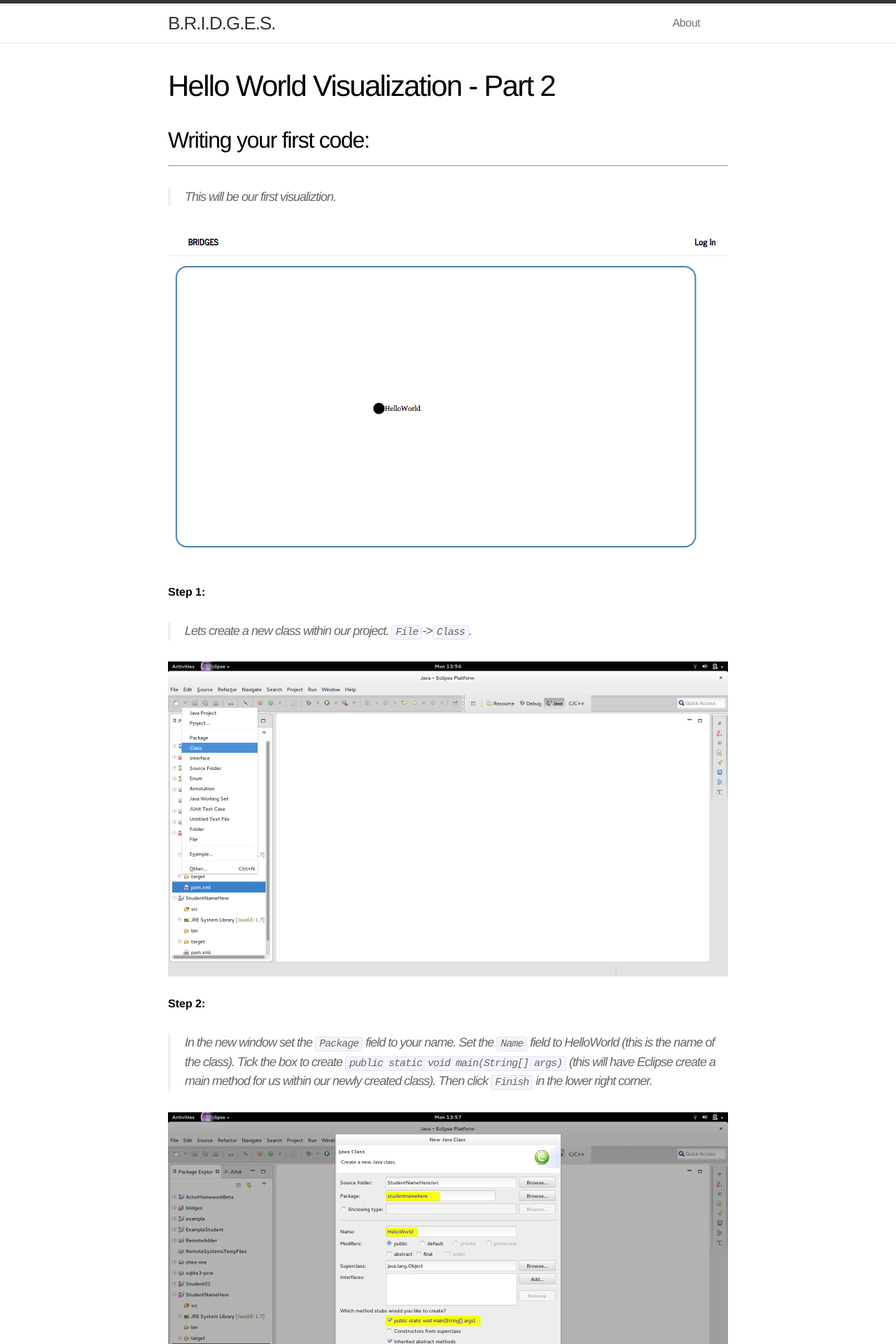
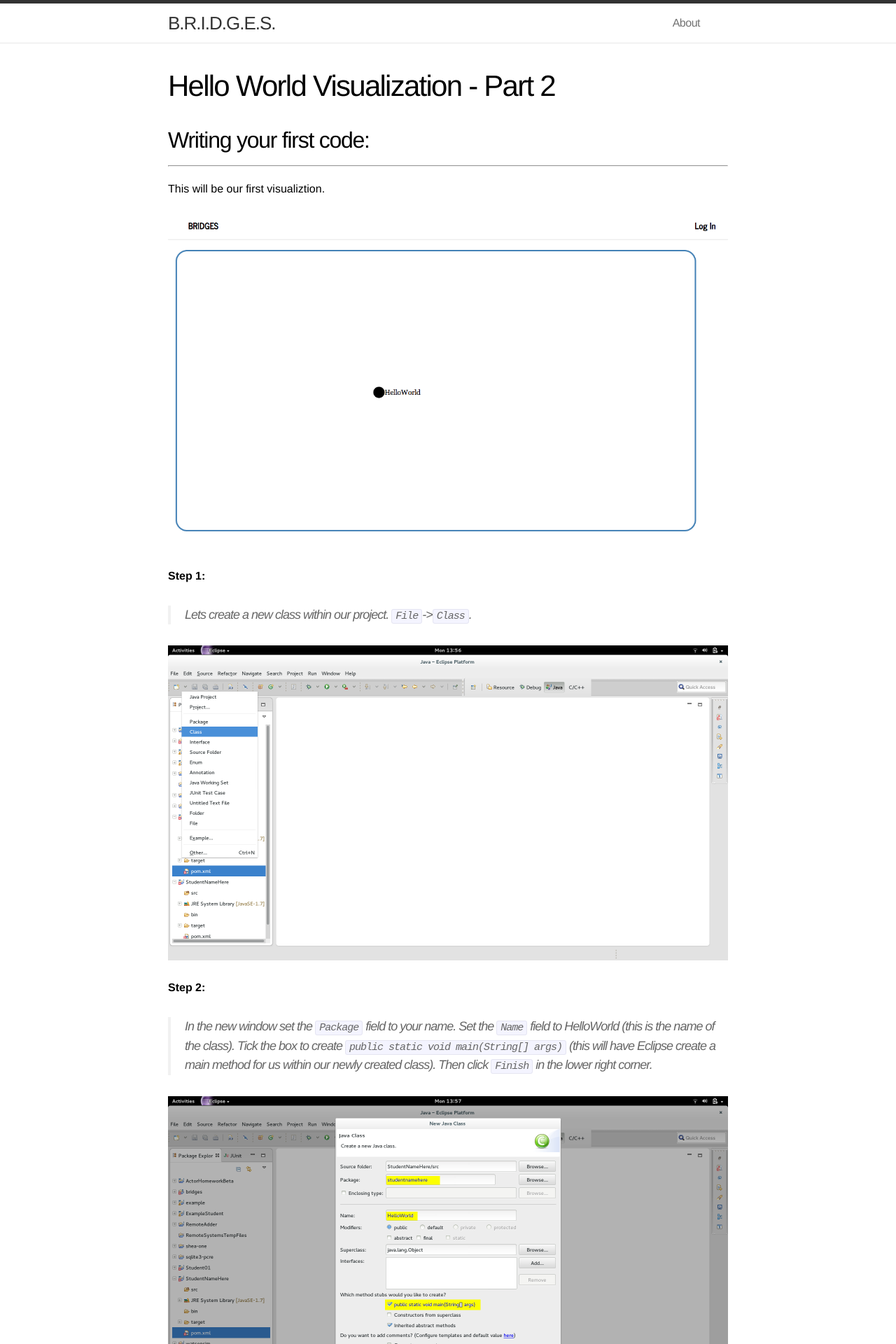
Before and after one commit to Dismembered/Dismembered.github.io, a Jekyll site: the page built from _posts/2014-06-23-HelloWorld-Tutorial_part2.markdown, in a window 1280 px wide. Shown: the top 1920 px of the page at 70% size. Built offline with Jekyll 4.4.1, drawn with Linux system fonts in a browser that asks for light colours.

```diff
--- a/_posts/2014-06-23-HelloWorld-Tutorial_part2.markdown
+++ b/_posts/2014-06-23-HelloWorld-Tutorial_part2.markdown
@@ -6,7 +6,7 @@ categories: jekyll update
 
 ## Writing your first code:
 -----
-> This will be our first visualiztion.
+This will be our first visualiztion.
 
 ![drawing](/images/screenshot_9.png)
 
```
